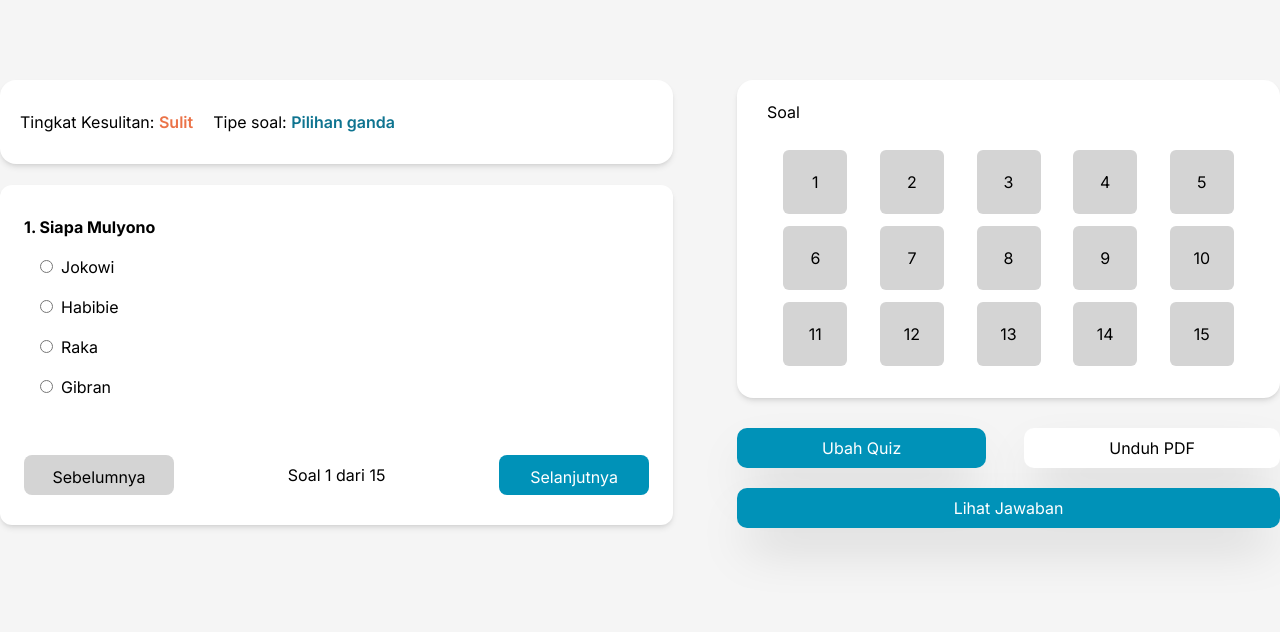
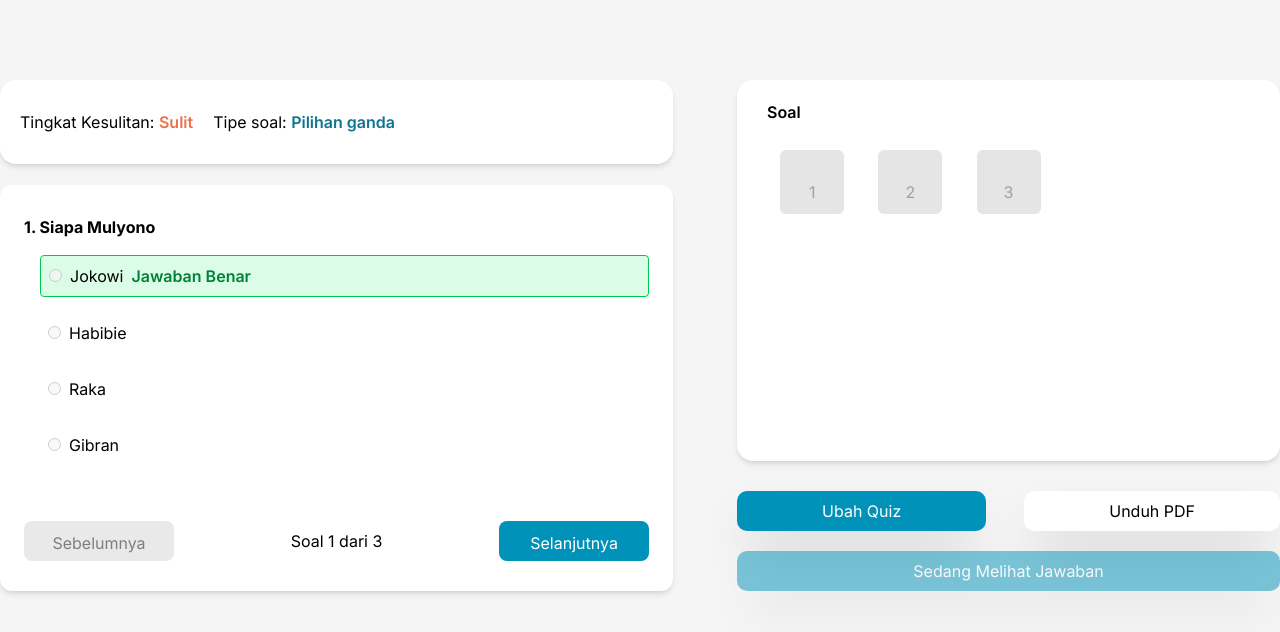
Before and after one commit to WaxArsatia/tubes-fe, a React (Vite) app: page /quiz in a window 1280 px wide. Both pictures are taken after a click on the button "Lihat Jawaban". Shown: the top 632 px of the page. Built offline with nearby package versions, Linux system fonts and the light colour scheme.

Commit message:
feat: Refactor & Add State for Quiz Page
Signed-off-by: WaxArsatia <waxarsatia@gmail.com>

```diff
--- a/src/components/QuizNumber.tsx
+++ /dev/null
@@ -1,5 +0,0 @@
-export default function QuizNumber({number = ''}) {
-  return (
-    <div className="w-12 h-12 pt-3 mx-auto mb-3 text-center rounded-md cursor-pointer lg:pt-5 bg-neutral-300 lg:w-16 lg:h-16">{number}</div>
-  )
-}
--- a/src/routes/quiz.tsx
+++ b/src/routes/quiz.tsx
@@ -1,76 +1,285 @@
-import QuizNumber from "@/components/QuizNumber";
-import { createFileRoute } from "@tanstack/react-router"
+import { createFileRoute } from "@tanstack/react-router";
+import { useState } from "react";
 
 export const Route = createFileRoute("/quiz")({
 	component: Quiz,
 });
 
-function Quiz(){
+type QuizOption = {
+	id: string;
+	label: string;
+};
+
+type QuizQuestion = {
+	id: number;
+	question: string;
+	options: QuizOption[];
+	correctAnswer?: string;
+};
+
+const QUIZ_DATA: QuizQuestion[] = [
+	{
+		id: 1,
+		question: "Siapa Mulyono",
+		options: [
+			{ id: "jokowi", label: "Jokowi" },
+			{ id: "habibie", label: "Habibie" },
+			{ id: "raka", label: "Raka" },
+			{ id: "gibran", label: "Gibran" },
+		],
+		correctAnswer: "jokowi",
+	},
+	{
+		id: 2,
+		question: "Siapa presiden Indonesia saat ini?",
+		options: [
+			{ id: "jokowi", label: "Jokowi" },
+			{ id: "prabowo", label: "Prabowo" },
+			{ id: "sby", label: "Susilo Bambang Yudhoyono" },
+			{ id: "megawati", label: "Megawati Soekarnoputri" },
+		],
+		correctAnswer: "prabowo",
+	},
+	{
+		id: 3,
+		question: "Apa ibu kota Indonesia?",
+		options: [
+			{ id: "jakarta", label: "Jakarta" },
+			{ id: "bandung", label: "Bandung" },
+			{ id: "surabaya", label: "Surabaya" },
+			{ id: "medan", label: "Medan" },
+		],
+		correctAnswer: "jakarta",
+	},
+];
+
+const DIFFICULTY = "Sulit";
+const QUIZ_TYPE = "Pilihan ganda";
+
+function Quiz() {
+	const [currentQuestionIndex, setCurrentQuestionIndex] = useState(0);
+	const [answers, setAnswers] = useState<Record<number, string>>({});
+	const [isViewingAnswers, setIsViewingAnswers] = useState(false);
+
+	const totalQuestions = QUIZ_DATA.length;
+	const currentQuestion = QUIZ_DATA[currentQuestionIndex];
+
+	const handleAnswerChange = (questionId: number, answerId: string) => {
+		if (isViewingAnswers) return;
+		setAnswers((prev) => ({ ...prev, [questionId]: answerId }));
+	};
+
+	const handlePrevious = () => {
+		if (currentQuestionIndex > 0) {
+			setCurrentQuestionIndex((prev) => prev - 1);
+		}
+	};
+
+	const handleNext = () => {
+		if (currentQuestionIndex < totalQuestions - 1) {
+			setCurrentQuestionIndex((prev) => prev + 1);
+		}
+	};
+
+	const handleViewAnswers = () => {
+		setIsViewingAnswers(true);
+	};
+
+	const handleQuestionNumberClick = (index: number) => {
+		setCurrentQuestionIndex(index);
+	};
+
 	return (
-        <div className="bg-[#F5F5F5] w-dvw h-dvh ">
+		<div className="bg-[#F5F5F5] w-dvw h-dvh">
 			<div className="flex items-start max-w-[1300px] w-full mx-auto justify-between gap-[5%] lg:flex-row flex-col pt-20">
-                {/* SECTION KIRI */}
-                <div className="flex items-start  lg:w-[781px] w-full h-full flex-col gap-[21px]">
-                    <div className="flex py-[30px] px-5 items-center gap-5 self-stretch bg-white rounded-2xl shadow-md">
-                        <p>Tingkat Kesulitan: <span className="text-[#EB7348]  font-semibold">Sulit</span></p>
-                        <p>Tipe soal: <span className="text-[#0E7490] font-semibold">Pilihan ganda</span></p>
+				{/* Left Section */}
+				<div className="flex items-start lg:w-[781px] w-full h-full flex-col gap-[21px]">
+					{/* Quiz Info */}
+					<div className="flex py-[30px] px-5 items-center gap-5 self-stretch bg-white rounded-2xl shadow-md flex-wrap">
+						<p>
+							Tingkat Kesulitan:{" "}
+							<span className="text-[#EB7348] font-semibold">{DIFFICULTY}</span>
+						</p>
+						<p>
+							Tipe soal:{" "}
+							<span className="text-[#0E7490] font-semibold">{QUIZ_TYPE}</span>
+						</p>
 					</div>
 
+					{/* Question Card */}
 					<div className="flex min-h-[330px] py-[30px] px-6 flex-col justify-between items-start self-stretch rounded-xl bg-white shadow-md mb-4 lg:mb-0">
-                        <div>
-                            <p className="mb-4 font-bold">1. Siapa Mulyono</p>
-                            <form action="" className="ml-4 space-y-4">
-                                <div>
-                                    <input type="radio" name="soal_1" id="jokowi" className="mr-2"/>
-                                    <label htmlFor="jokowi" className="">Jokowi</label>
+						<div className="w-full">
+							<p className="mb-4 font-bold">
+								{currentQuestion.id}. {currentQuestion.question}
+							</p>
+							<div className="ml-4 space-y-4">
+								{currentQuestion.options.map((option) => {
+									const isSelected = answers[currentQuestion.id] === option.id;
+									const isCorrect = currentQuestion.correctAnswer === option.id;
+									const showCorrect = isViewingAnswers && isCorrect;
+									const showIncorrect =
+										isViewingAnswers && isSelected && !isCorrect;
+
+									let highlightClass = "";
+									if (showCorrect) {
+										highlightClass = "bg-green-100 border border-green-500";
+									} else if (showIncorrect) {
+										highlightClass = "bg-red-100 border border-red-500";
+									}
+
+									return (
+										<div
+											key={option.id}
+											className={`p-2 rounded ${highlightClass}`}
+										>
+											<input
+												type="radio"
+												name={`question_${currentQuestion.id}`}
+												id={`${currentQuestion.id}_${option.id}`}
+												value={option.id}
+												checked={isSelected}
+												onChange={() =>
+													handleAnswerChange(currentQuestion.id, option.id)
+												}
+												disabled={isViewingAnswers}
+												className="mr-2 cursor-pointer disabled:cursor-not-allowed"
+											/>
+											<label
+												htmlFor={`${currentQuestion.id}_${option.id}`}
+												className={`cursor-pointer ${
+													isViewingAnswers ? "cursor-not-allowed" : ""
+												}`}
+											>
+												{option.label}
+												{showCorrect && (
+													<span className="ml-2 font-semibold text-green-700">
+														Jawaban Benar
+													</span>
+												)}
+												{showIncorrect && (
+													<span className="ml-2 font-semibold text-red-700">
+														Jawaban Salah
+													</span>
+												)}
+											</label>
+										</div>
+									);
+								})}
+							</div>
 						</div>
 
-                                <div>
-                                    <input type="radio" name="soal_1" id="habibie" className="mr-2"/>
-                                    <label htmlFor="habibie">Habibie</label>
-                                </div>
-
-                                <div>
-                                    <input type="radio" name="soal_1" id="raka" className="mr-2"/>
-                                    <label htmlFor="raka">Raka</label>
-                                </div>
-                                <div>
-                                    <input type="radio" name="soal_1" id="gibran" className="mr-2"/>
-                                    <label htmlFor="gibran">Gibran</label>
-                                </div>
-
-                            </form>
-                        </div>
+						{/* Navigation */}
 						<div className="flex items-center self-stretch justify-between mt-14">
-                            <button className="h-10 p-2.5 w-full max-w-[150px] min-w-[130px] bg-neutral-300 hover:bg-neutral-400 active:bg-neutral-500 rounded-lg cursor-pointer">Sebelumnya</button>
-                            <p className="hidden md:block">Soal 1 dari 15</p>
-                            <button className="h-10 p-2.5 w-full max-w-[150px] min-w-[130px] bg-cyan-600 hover:bg-cyan-700 active:bg-cyan-800 rounded-lg text-white cursor-pointer">Selanjutnya</button>
+							<button
+								type="button"
+								onClick={handlePrevious}
+								disabled={currentQuestionIndex === 0}
+								className="h-10 p-2.5 w-full max-w-[150px] min-w-[130px] bg-neutral-300 hover:bg-neutral-400 active:bg-neutral-500 rounded-lg cursor-pointer disabled:opacity-50 disabled:cursor-not-allowed"
+							>
+								Sebelumnya
+							</button>
+							<p className="hidden md:block">
+								Soal {currentQuestionIndex + 1} dari {totalQuestions}
+							</p>
+							<button
+								type="button"
+								onClick={handleNext}
+								disabled={currentQuestionIndex === totalQuestions - 1}
+								className="h-10 p-2.5 w-full max-w-[150px] min-w-[130px] bg-cyan-600 hover:bg-cyan-700 active:bg-cyan-800 rounded-lg text-white cursor-pointer disabled:opacity-50 disabled:cursor-not-allowed"
+							>
+								Selanjutnya
+							</button>
 						</div>
 					</div>
 				</div>
 
+				{/* Right Section */}
+				<div className="flex lg:w-[630px] w-full flex-col items-center gap-[30px] self-stretch justify-between">
+					{/* Question Numbers */}
+					<div className="flex px-[30px] py-5 flex-col items-start gap-[26px] self-stretch rounded-2xl bg-white shadow-md grow">
+						<p className="font-semibold">Soal</p>
+						<div className="grid justify-between w-full h-full grid-cols-5 gap-2">
+							{QUIZ_DATA.map((question) => {
+								const isAnswered = answers[question.id] !== undefined;
+								const isCurrentQuestion =
+									currentQuestionIndex === question.id - 1;
+								const isCorrectAnswer =
+									isViewingAnswers &&
+									isAnswered &&
+									answers[question.id] === question.correctAnswer;
+								const isWrongAnswer =
+									isViewingAnswers &&
+									isAnswered &&
+									answers[question.id] !== question.correctAnswer;
 
-                {/* SECTION KANAN */}
-                <div className="flex lg:w-[630px] w-full flex-col items-center gap-[30px] self-stretch justify-between">
-                    <div className="flex px-[30px] py-5 flex-col items-start gap-[26px] self-stretch rounded-2xl bg-white shadow-md grow">
-                        <p>Soal</p>
-                        <div className="grid justify-between w-full h-full grid-cols-5">
-                            {
-                                [...Array(15)].map((_, i)=> (
-                                    <QuizNumber key={i} number={i+1}/>
-                                ))
+								let buttonClass =
+									"w-12 h-12 pt-3 mx-auto mb-3 text-center rounded-md cursor-pointer lg:pt-5 lg:w-16 lg:h-16 transition-colors";
+								let tooltipText = "";
+
+								if (isViewingAnswers) {
+									if (isCorrectAnswer) {
+										buttonClass +=
+											" bg-green-500 text-white hover:bg-green-600";
+										tooltipText = "Jawaban Benar";
+									} else if (isWrongAnswer) {
+										buttonClass += " bg-red-500 text-white hover:bg-red-600";
+										tooltipText = "Jawaban Salah";
+									} else {
+										buttonClass +=
+											" bg-neutral-200 text-neutral-400 hover:bg-neutral-300";
+										tooltipText = "Tidak Dijawab";
 									}
+								} else if (isCurrentQuestion) {
+									buttonClass += " bg-cyan-500 text-white hover:bg-cyan-600";
+									tooltipText = "Soal Saat Ini";
+								} else if (isAnswered) {
+									buttonClass += " bg-cyan-200 text-cyan-900 hover:bg-cyan-300";
+									tooltipText = "Sudah Dijawab";
+								} else {
+									buttonClass += " bg-neutral-300 hover:bg-neutral-400";
+									tooltipText = "Belum Dijawab";
+								}
+
+								return (
+									<button
+										type="button"
+										key={question.id}
+										onClick={() => handleQuestionNumberClick(question.id - 1)}
+										className={buttonClass}
+										title={tooltipText}
+									>
+										{question.id}
+									</button>
+								);
+							})}
 						</div>
 					</div>
+
+					{/* Action Buttons */}
 					<div className="flex flex-wrap items-center self-stretch gap-x-[7%] gap-y-5">
-                        <button className="rounded-[10px] shadow-2xl bg-cyan-600 hover:bg-cyan-700 active:bg-cyan-800 h-10 grow text-white cursor-pointer">Ubah Quiz</button>
-                        <button className="rounded-[10px] shadow-2xl bg-white hover:bg-slate-50 active:bg-slate-100 h-10 grow cursor-pointer">Unduh PDF</button>
-                        <button className="rounded-[10px] shadow-2xl bg-cyan-600 hover:bg-cyan-700 active:bg-cyan-800 h-10 w-full text-white cursor-pointer">Lihat Jawaban</button>
+						<button
+							type="button"
+							className="rounded-[10px] shadow-2xl bg-cyan-600 hover:bg-cyan-700 active:bg-cyan-800 h-10 grow text-white cursor-pointer"
+						>
+							Ubah Quiz
+						</button>
+						<button
+							type="button"
+							className="rounded-[10px] shadow-2xl bg-white hover:bg-slate-50 active:bg-slate-100 h-10 grow cursor-pointer"
+						>
+							Unduh PDF
+						</button>
+						<button
+							type="button"
+							onClick={handleViewAnswers}
+							disabled={isViewingAnswers}
+							className="rounded-[10px] shadow-2xl bg-cyan-600 hover:bg-cyan-700 active:bg-cyan-800 h-10 w-full text-white cursor-pointer disabled:opacity-50 disabled:cursor-not-allowed"
+						>
+							{isViewingAnswers ? "Sedang Melihat Jawaban" : "Lihat Jawaban"}
+						</button>
 					</div>
 				</div>
 			</div>
-
 		</div>
-
-    )
+	);
 }
```
Lines whose indentation alone changed are shown as unchanged.
